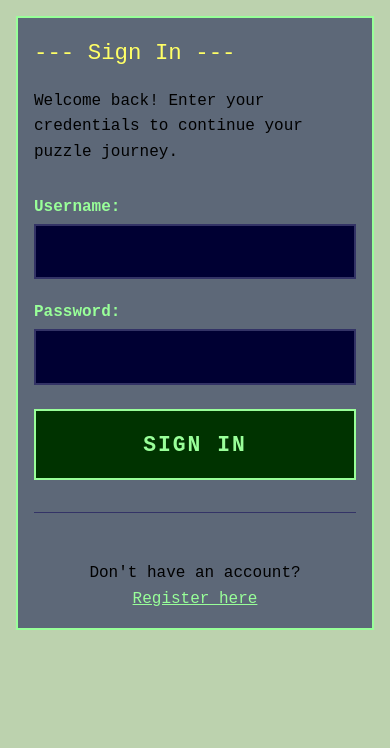
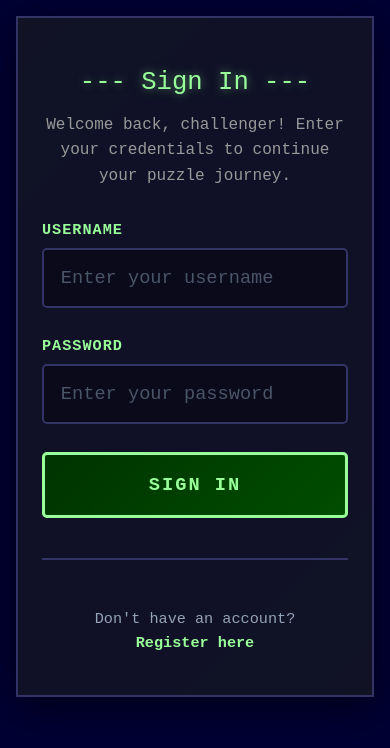
Before and after one commit to ioulasri/CodeArena, a React (Create React App) app in the folder frontend/: page /login in a window 390 px wide. Shown: the top 748 px of the page. Built offline with nearby package versions, Linux system fonts and the light colour scheme; no server answers; the HTML template or start-up script is replaced by a standard one.

Commit message:
frontend(login): apply background to body and login UI tweaks

```diff
--- a/frontend/src/pages/Login.css
+++ b/frontend/src/pages/Login.css
@@ -1,29 +1,82 @@
 body {
-  background-color: #bcd2ae;   /* example */
+  background-color: #000033;
+  min-height: 100vh;
 }
 
 .login-container {
   max-width: 600px;
   margin: 0 auto;
   padding: 2em;
+  min-height: calc(100vh - 200px);
+  display: flex;
+  align-items: center;
+  justify-content: center;
 }
 
 .login-box {
-  border: 2px solid #9f9;
-  background: rgba(0, 0, 69, 0.5);
+  border: 2px solid #333366;
+  background: rgba(15, 15, 35, 0.95);
+  box-shadow: 0 10px 40px rgba(0, 0, 0, 0.5);
+  position: relative;
+  overflow: hidden;
+}
+
+.login-box::before {
+  content: '';
+  position: absolute;
+  top: -2px;
+  left: -2px;
+  right: -2px;
+  bottom: -2px;
+  background: linear-gradient(135deg, #9f9 0%, #6366f1 50%, #9f9 100%);
+  z-index: -1;
+  opacity: 0.3;
+  animation: borderGlow 3s ease-in-out infinite;
+}
+
+@keyframes borderGlow {
+  0%, 100% { opacity: 0.3; }
+  50% { opacity: 0.6; }
+}
+
+.login-box h2 {
+  text-align: center;
+  color: #9f9;
+  font-size: 2em;
+  margin-bottom: 0.5em;
+  text-shadow: 0 0 10px rgba(153, 255, 153, 0.5);
+}
+
+.login-box > p {
+  text-align: center;
+  color: #999;
+  margin-bottom: 2em;
+  line-height: 1.6;
 }
 
 .error-message {
-  background: rgba(255, 0, 0, 0.1);
-  border: 1px solid #ff6666;
-  color: #ff9999;
-  padding: 0.8em;
-  margin: 1em 0;
-  border-radius: 3px;
+  background: rgba(239, 68, 68, 0.1);
+  border: 2px solid #ef4444;
+  border-left: 4px solid #ef4444;
+  color: #fca5a5;
+  padding: 1em;
+  margin: 1.5em 0;
+  border-radius: 5px;
+  display: flex;
+  align-items: center;
+  gap: 0.8em;
+  animation: shake 0.5s;
+}
+
+@keyframes shake {
+  0%, 100% { transform: translateX(0); }
+  25% { transform: translateX(-5px); }
+  75% { transform: translateX(5px); }
 }
 
 .error-icon {
-  margin-right: 0.5em;
+  font-size: 1.5em;
+  flex-shrink: 0;
 }
 
 .login-form {
@@ -31,90 +84,154 @@ body {
 }
 
 .form-group {
-  margin-bottom: 1.5em;
+  margin-bottom: 1.8em;
 }
 
 .form-group label {
   display: block;
-  margin-bottom: 0.5em;
+  margin-bottom: 0.6em;
   color: #9f9;
-  font-weight: bold;
+  font-weight: 600;
+  font-size: 0.95em;
+  text-transform: uppercase;
+  letter-spacing: 1px;
 }
 
 .form-group input {
   width: 100%;
-  padding: 0.8em;
-  background: #000033;
+  padding: 1em;
+  background: #0a0a1a;
   border: 2px solid #333366;
-  color: #ccc;
+  color: #e2e8f0;
   font-family: 'Source Code Pro', monospace;
-  font-size: 14pt;
-  transition: border-color 0.3s;
+  font-size: 15pt;
+  transition: all 0.3s ease;
+  border-radius: 5px;
 }
 
 .form-group input:focus {
   outline: none;
   border-color: #9f9;
-  box-shadow: 0 0 10px rgba(153, 255, 153, 0.3);
+  box-shadow: 0 0 15px rgba(153, 255, 153, 0.4);
+  background: #0f0f23;
 }
 
 .form-group input:disabled {
   opacity: 0.5;
   cursor: not-allowed;
+  background: #05050f;
+}
+
+.form-group input::placeholder {
+  color: #4a5568;
 }
 
 .submit-button {
   width: 100%;
-  padding: 1em;
-  background: #003300;
-  border: 2px solid #9f9;
+  padding: 1.2em;
+  background: linear-gradient(135deg, #003300 0%, #004d00 100%);
+  border: 3px solid #9f9;
   color: #9f9;
   font-family: 'Source Code Pro', monospace;
   font-size: 16pt;
   font-weight: bold;
   cursor: pointer;
-  transition: all 0.3s;
+  transition: all 0.3s ease;
   text-transform: uppercase;
-  letter-spacing: 2px;
+  letter-spacing: 3px;
+  border-radius: 5px;
+  position: relative;
+  overflow: hidden;
+}
+
+.submit-button::before {
+  content: '';
+  position: absolute;
+  top: 50%;
+  left: 50%;
+  width: 0;
+  height: 0;
+  background: rgba(153, 255, 153, 0.3);
+  border-radius: 50%;
+  transform: translate(-50%, -50%);
+  transition: width 0.6s, height 0.6s;
+}
+
+.submit-button:hover:not(:disabled)::before {
+  width: 300%;
+  height: 300%;
 }
 
 .submit-button:hover:not(:disabled) {
-  background: #9f9;
+  background: linear-gradient(135deg, #9f9 0%, #66ff66 100%);
   color: #000033;
-  box-shadow: 0 0 20px rgba(153, 255, 153, 0.5);
-  transform: translateY(-2px);
+  box-shadow: 0 0 25px rgba(153, 255, 153, 0.6);
+  transform: translateY(-3px);
+  border-color: #9f9;
 }
 
 .submit-button:active:not(:disabled) {
-  transform: translateY(0);
+  transform: translateY(-1px);
+  box-shadow: 0 0 15px rgba(153, 255, 153, 0.4);
 }
 
 .submit-button:disabled {
   opacity: 0.5;
   cursor: not-allowed;
+  background: #1a1a2e;
+  border-color: #4a5568;
+  color: #4a5568;
+}
+
+.submit-button span {
+  position: relative;
+  z-index: 1;
 }
 
 .mode-switch {
   text-align: center;
-  margin-top: 2em;
+  margin-top: 2.5em;
   padding-top: 2em;
-  border-top: 1px solid #333366;
+  border-top: 2px solid #333366;
+}
+
+.mode-switch p {
+  color: #94a3b8;
+  font-size: 0.95em;
 }
 
 .link-button {
   background: none;
   border: none;
   color: #9f9;
-  text-decoration: underline;
+  text-decoration: none;
   cursor: pointer;
   font-family: 'Source Code Pro', monospace;
   font-size: inherit;
+  font-weight: 600;
   padding: 0;
-  transition: color 0.3s;
+  transition: all 0.3s;
+  position: relative;
+}
+
+.link-button::after {
+  content: '';
+  position: absolute;
+  bottom: -2px;
+  left: 0;
+  width: 0;
+  height: 2px;
+  background: #ffff66;
+  transition: width 0.3s;
 }
 
 .link-button:hover:not(:disabled) {
   color: #ffff66;
+  text-shadow: 0 0 10px rgba(255, 255, 102, 0.5);
+}
+
+.link-button:hover:not(:disabled)::after {
+  width: 100%;
 }
 
 .link-button:disabled {
@@ -122,8 +239,56 @@ body {
   cursor: not-allowed;
 }
 
+/* Loading Animation */
+.submit-button:disabled::after {
+  content: '';
+  position: absolute;
+  top: 50%;
+  left: 50%;
+  width: 20px;
+  height: 20px;
+  margin: -10px 0 0 -10px;
+  border: 3px solid transparent;
+  border-top-color: #4a5568;
+  border-radius: 50%;
+  animation: spin 1s linear infinite;
+}
+
+@keyframes spin {
+  0% { transform: rotate(0deg); }
+  100% { transform: rotate(360deg); }
+}
+
+/* Responsive Design */
 @media (max-width: 768px) {
   .login-container {
     padding: 1em;
   }
+
+  .login-box {
+    padding: 1.5em;
+  }
+
+  .login-box h2 {
+    font-size: 1.6em;
+  }
+
+  .form-group input {
+    font-size: 14pt;
+    padding: 0.9em;
+  }
+
+  .submit-button {
+    font-size: 14pt;
+    padding: 1em;
+    letter-spacing: 2px;
+  }
 }
+
+/* Focus visible for accessibility */
+.submit-button:focus-visible,
+.link-button:focus-visible,
+.form-group input:focus-visible {
+  outline: 2px solid #9f9;
+  outline-offset: 2px;
+}
--- a/frontend/src/pages/Login.jsx
+++ b/frontend/src/pages/Login.jsx
@@ -49,27 +49,29 @@ const Login = () => {
   return (
     <div className="login-container">
       <article className="day-desc login-box">
-        <h2>--- {mode === 'login' ? 'Sign In' : 'Register'} ---</h2>
+        <h2>--- {mode === 'login' ? 'Sign In' : 'Create Account'} ---</h2>
 
         <p>
           {mode === 'login'
-            ? 'Welcome back! Enter your credentials to continue your puzzle journey.'
-            : 'Join the arena! Create an account to start challenging others.'
+            ? 'Welcome back, challenger! Enter your credentials to continue your puzzle journey.'
+            : 'Join the arena! Create an account to start competing in epic code battles.'
           }
         </p>
 
         {error && (
           <div className="error-message">
-            <span className="error-icon">⚠</span> {error}
+            <span className="error-icon">⚠</span>
+            <span>{error}</span>
           </div>
         )}
 
         <form onSubmit={handleSubmit} className="login-form">
           <div className="form-group">
-            <label htmlFor="username">Username:</label>
+            <label htmlFor="username">Username</label>
             <input
               type="text"
               id="username"
+              placeholder="Enter your username"
               value={username}
               onChange={(e) => setUsername(e.target.value)}
               required
@@ -80,10 +82,11 @@ const Login = () => {
 
           {mode === 'register' && (
             <div className="form-group">
-              <label htmlFor="email">Email:</label>
+              <label htmlFor="email">Email Address</label>
               <input
                 type="email"
                 id="email"
+                placeholder="your@email.com"
                 value={email}
                 onChange={(e) => setEmail(e.target.value)}
                 required
@@ -94,10 +97,11 @@ const Login = () => {
           )}
 
           <div className="form-group">
-            <label htmlFor="password">Password:</label>
+            <label htmlFor="password">Password</label>
             <input
               type="password"
               id="password"
+              placeholder="Enter your password"
               value={password}
               onChange={(e) => setPassword(e.target.value)}
               required
@@ -107,7 +111,7 @@ const Login = () => {
           </div>
 
           <button type="submit" className="submit-button" disabled={loading}>
-            {loading ? 'Processing...' : mode === 'login' ? 'Sign In' : 'Create Account'}
+            <span>{loading ? 'Processing...' : mode === 'login' ? 'Sign In' : 'Create Account'}</span>
           </button>
         </form>
 
@@ -116,7 +120,11 @@ const Login = () => {
             <p>
               Don't have an account?{' '}
               <button
-                onClick={() => setMode('register')}
+                type="button"
+                onClick={() => {
+                  setMode('register');
+                  setError('');
+                }}
                 className="link-button"
                 disabled={loading}
               >
@@ -127,7 +135,11 @@ const Login = () => {
             <p>
               Already have an account?{' '}
               <button
-                onClick={() => setMode('login')}
+                type="button"
+                onClick={() => {
+                  setMode('login');
+                  setError('');
+                }}
                 className="link-button"
                 disabled={loading}
               >
```
